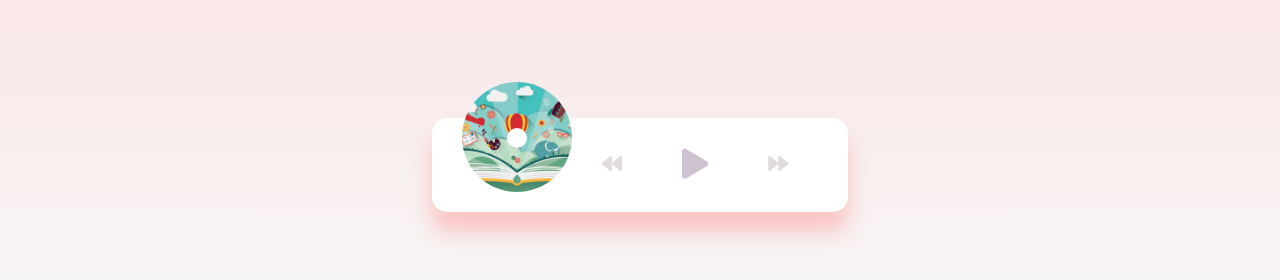
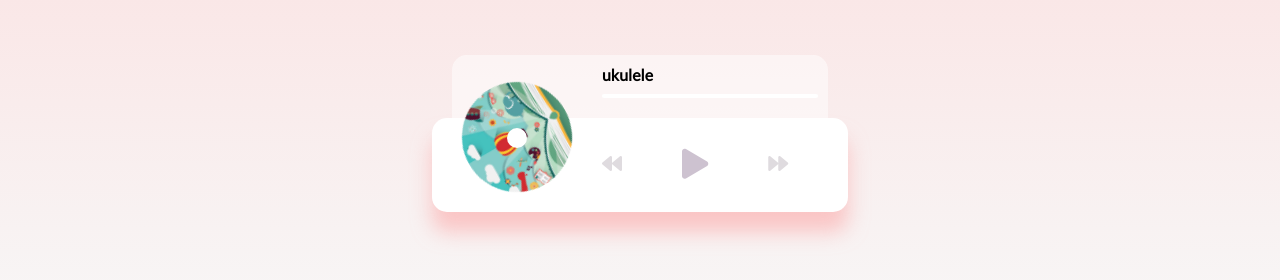
Before and after one commit to PrashantIndurkar/Music-player-in-js, a plain HTML site: page index.html in a window 1280 px wide. Shown: the part 276-556 px from the top of the page. Drawn offline with Linux system fonts and the light colour scheme.

Commit message:
added js and function to load song

```diff
--- a/index.html
+++ b/index.html
@@ -14,7 +14,7 @@
   <body>
     <h1>Music Player</h1>
 
-    <div class="music-container" id="music-container">
+    <div class="music-container play" id="music-container">
       <div class="music-info">
         <h4 id="title"></h4>
         <div class="progress-container" id="progress-container">
--- a/script.js
+++ b/script.js
@@ -8,3 +8,19 @@ const progress = document.getElementById("progress");
 const progressContainer = document.getElementById("progress_container");
 const title = document.getElementById("title");
 const cover = document.getElementById("cover");
+
+// songs title
+const songs = ["hey", "summer", "ukulele"];
+
+// Keep Track of Song
+let songIndex = [2];
+
+// initially load song details into dom
+loadSong(songs[songIndex]);
+
+// update song detail
+function loadSong(song) {
+  title.innerText = song;
+  audio.src = `music/${song}.mp3`;
+  cover.src = `images/${song}.jpg`;
+}
```
